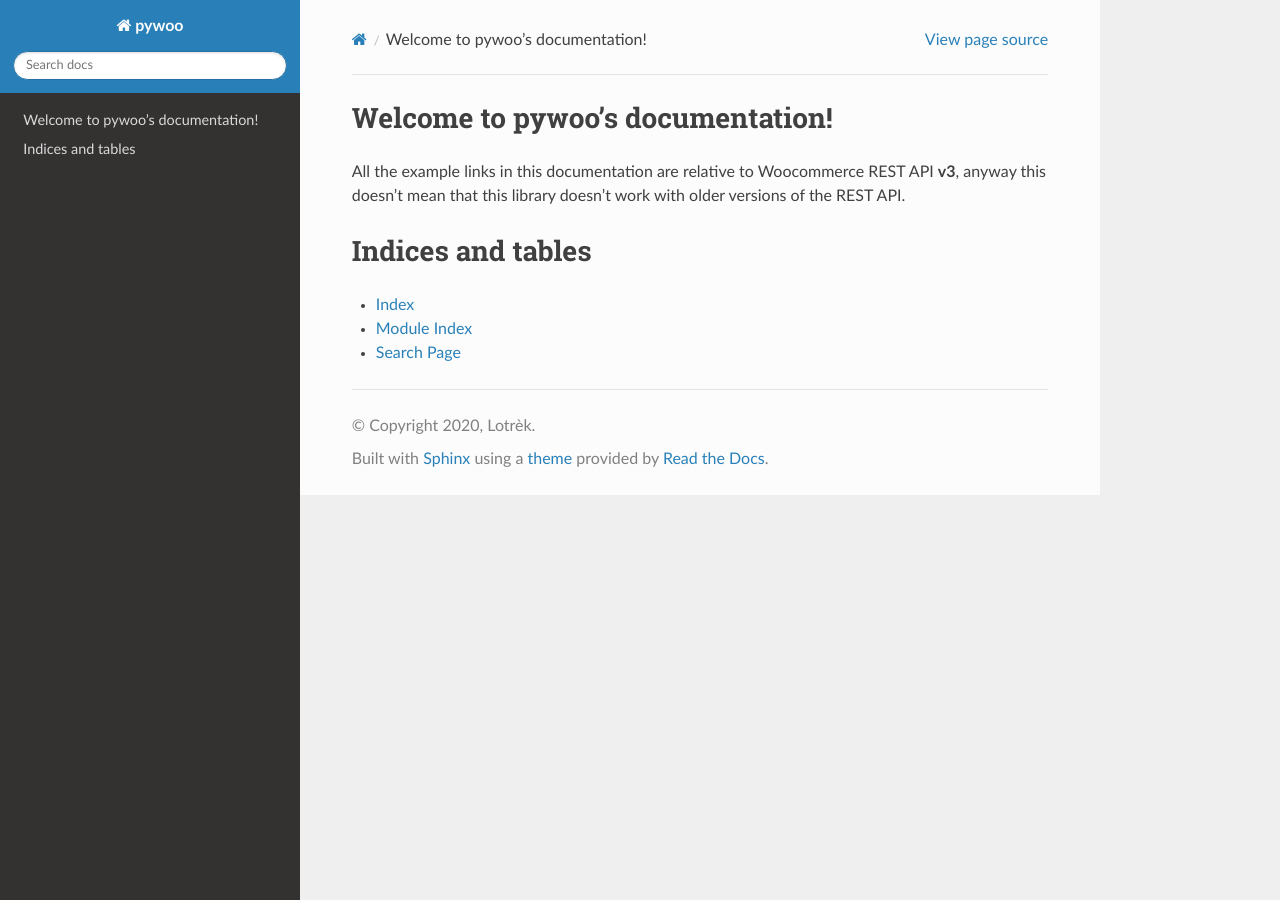
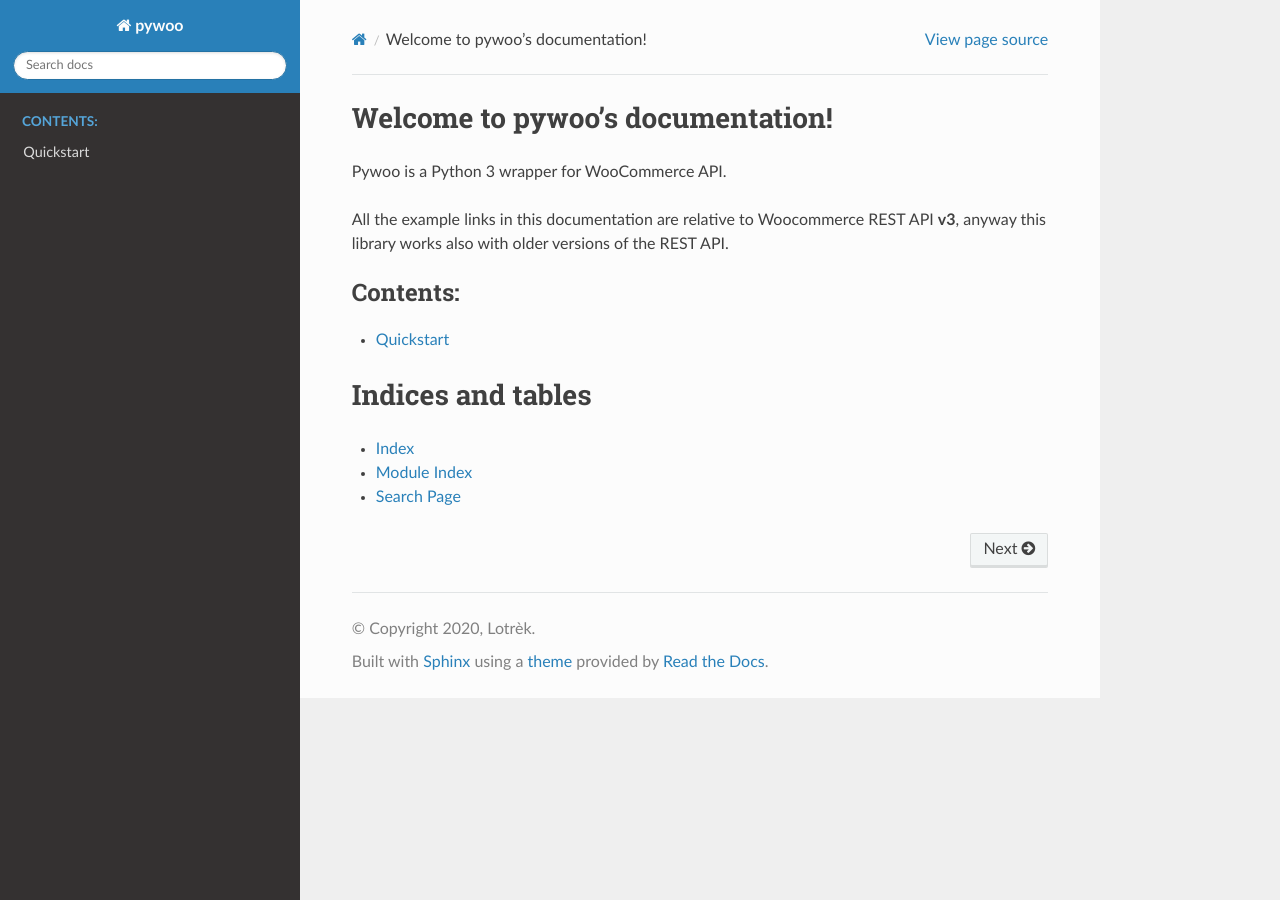
Before and after one commit to lotrekagency/pywoo, a Sphinx documentation site: the page built from docs/index.rst, in a window 1280 px wide. Built offline with Sphinx 7.4.7 and the Read the Docs theme 2.0.0, drawn with Linux system fonts in a browser that asks for light colours.

Commit message:
docs: updated index.rst and sphinx

```diff
--- a/docs/index.rst
+++ b/docs/index.rst
@@ -6,12 +6,16 @@
 Welcome to pywoo's documentation!
 =================================
 
-All the example links in this documentation are relative to Woocommerce REST API **v3**, anyway this doesn't mean
-that this library doesn't work with older versions of the REST API.
+Pywoo is a Python 3 wrapper for WooCommerce API.
+
+All the example links in this documentation are relative to Woocommerce REST API **v3**, anyway
+this library works also with older versions of the REST API.
 
 .. toctree::
    :maxdepth: 2
    :caption: Contents:
+
+   quickstart
 
 
 
--- a/requirements-docs.txt
+++ b/requirements-docs.txt
@@ -1,3 +1,3 @@
-Sphinx==2.3.1
-sphinx-autoapi==1.2.1
-sphinx-rtd-theme==0.4.3
+Sphinx==4.3.2
+sphinx-autoapi==1.8.4
+sphinx-rtd-theme==1.0.0
```
Also changed, not shown: docs/quickstart.rst (added, +25 -0 lines).
